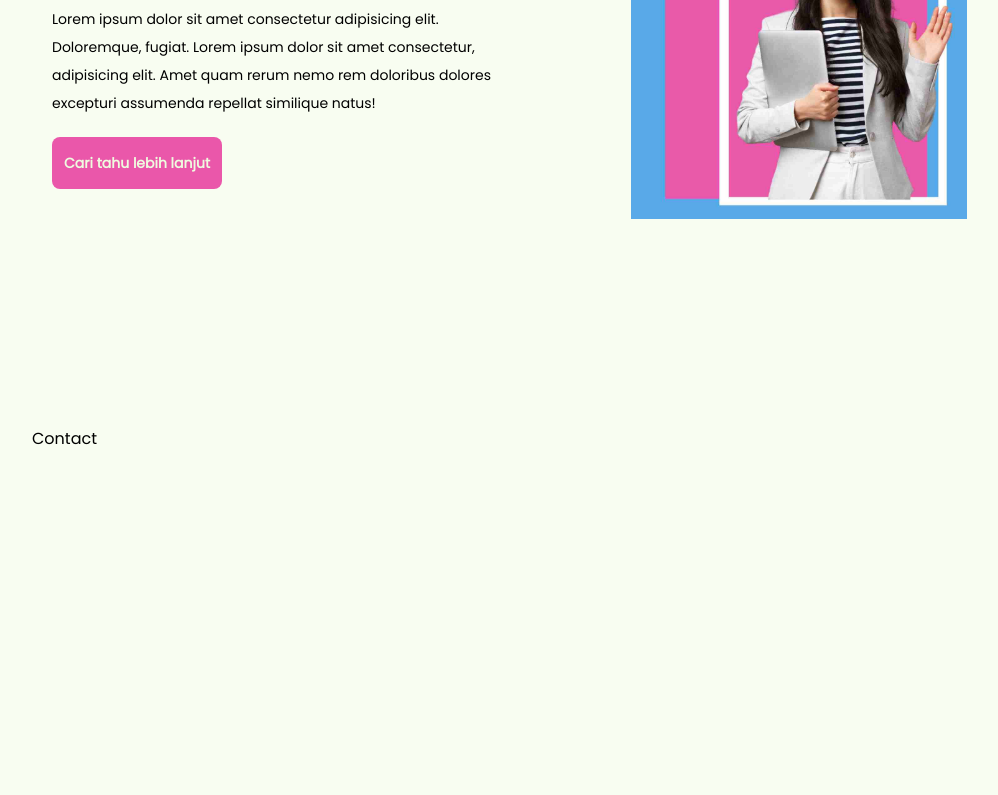
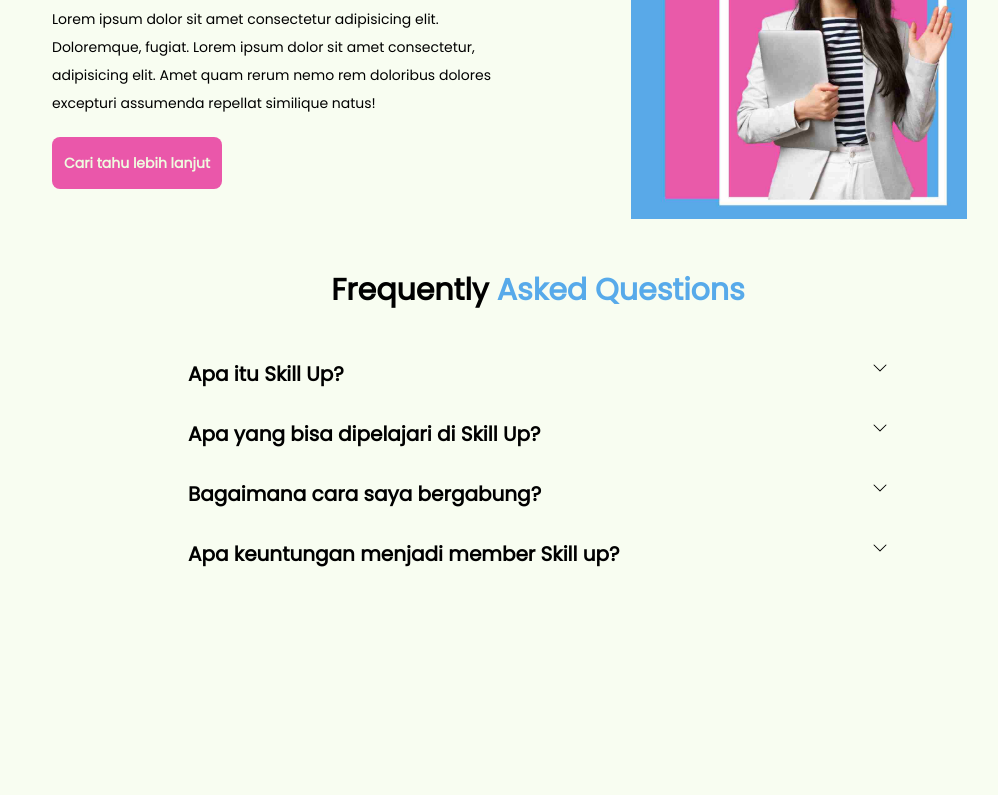
Before and after one commit to fnintani/skill-up, a React (Vite) app: page / in a window 1280 px wide. Shown: the part 3429-4224 px from the top of the page, without its empty margins (102-1100 px from the left). Built offline with nearby package versions, Linux system fonts and the light colour scheme.

Commit message:
accordion FAQ

```diff
--- a/src/components/Screens/Accordion.jsx
+++ b/src/components/Screens/Accordion.jsx
@@ -1,9 +1,38 @@
-import React from 'react'
+import React, { useState } from "react";
+import { BsChevronDown } from "react-icons/bs";
+import {motion, AnimatePresence} from "framer-motion"
 
-function Accordion() {
+function Accordion({ title, id, desc}) {
+  const [activeIndex, setActiveIndex] = useState(null)
+  const handleClick = (id) => {
+    setActiveIndex(id === activeIndex ? null : id)
+  }
   return (
-    <div>Accordion</div>
-  )
+    <div className="pb-8">
+      <div className="flex justify-between">
+        <div className="text-xl font-bold text-base">{title}</div>
+        <BsChevronDown  className={`${
+            id === activeIndex ? "rotate-180" : "rotate-0"
+          } cursor-pointer transition-all duration-300`} onClick={() => handleClick(id)}/>
+      </div>
+      <AnimatePresence>
+        {id === activeIndex && (
+          <motion.div
+            initial={{ height: 0 }}
+            animate={{ height: "auto" }}
+            exit={{ height: 0 }}
+            transition={{ duration: 0.3 }}
+            style={{ overflow: "hidden" }}
+            className="pt-4"
+          >
+            <p className="text-sm leading-7 text-gray">
+             {desc}
+            </p>
+          </motion.div>
+        )}
+      </AnimatePresence>
+    </div>
+  );
 }
 
-export default Accordion
+export default Accordion;
--- a/src/components/Screens/Teacher.jsx
+++ b/src/components/Screens/Teacher.jsx
@@ -1,6 +1,8 @@
-import React from 'react'
-import teacher1 from "../../assets/teacher1.jpg"
-import teacher2 from "../../assets/teacher2.jpg"
+import React from "react";
+import teacher1 from "../../assets/teacher1.jpg";
+import teacher2 from "../../assets/teacher2.jpg";
+import { accordions } from "../../data";
+import Accordion from './Accordion';
 
 function Teacher() {
   return (
@@ -8,12 +10,15 @@ function Teacher() {
       <div className="grid sm:grid-cols-2 place-items-center gap-8">
         <div className="pl-5">
           <div className="font-bold text-[1.875rem] sm:text-[1.5rem]">
-            Bergabung menjadi <span className="text-blueMain">instruktur</span> <br/>
+            Bergabung menjadi <span className="text-blueMain">instruktur</span>{" "}
+            <br />
             platform kami
           </div>
           <p className="text-sm leading-7 mt-5">
-            Lorem ipsum dolor sit amet consectetur adipisicing elit. Doloremque, fugiat.
-            Lorem ipsum dolor sit amet consectetur, adipisicing elit. Amet quam rerum nemo rem doloribus dolores excepturi assumenda repellat similique natus!
+            Lorem ipsum dolor sit amet consectetur adipisicing elit. Doloremque,
+            fugiat. Lorem ipsum dolor sit amet consectetur, adipisicing elit.
+            Amet quam rerum nemo rem doloribus dolores excepturi assumenda
+            repellat similique natus!
           </p>
           <button className="font-bold mt-5 py-4 px-3 bg-blueMain rounded-lg text-sm">
             Mulai mengajar
@@ -24,12 +29,15 @@ function Teacher() {
         </div>
         <div className="pl-5">
           <div className="font-bold text-[1.875rem] sm:text-[1.5rem]">
-            Bergabung menjadi <span className="text-blueMain">instruktur</span> <br/>
+            Bergabung menjadi <span className="text-blueMain">instruktur</span>{" "}
+            <br />
             platform kami
           </div>
           <p className="text-sm leading-7 mt-5">
-            Lorem ipsum dolor sit amet consectetur adipisicing elit. Doloremque, fugiat.
-            Lorem ipsum dolor sit amet consectetur, adipisicing elit. Amet quam rerum nemo rem doloribus dolores excepturi assumenda repellat similique natus!
+            Lorem ipsum dolor sit amet consectetur adipisicing elit. Doloremque,
+            fugiat. Lorem ipsum dolor sit amet consectetur, adipisicing elit.
+            Amet quam rerum nemo rem doloribus dolores excepturi assumenda
+            repellat similique natus!
           </p>
           <button className="font-bold mt-5 py-4 px-3 bg-pinkAccent text-limeSecondary rounded-lg text-sm">
             Cari tahu lebih lanjut
@@ -39,8 +47,18 @@ function Teacher() {
           <img src={teacher2} alt="" />
         </div>
       </div>
+      <div className="text-center font-bold my-8 sm:text-[1.878rem] text-[1.5rem]">
+        Frequently<span className="text-blueMain"> Asked Questions</span>
       </div>
+      <div className="mt-12 max-w-[700px] mx-auto">
+        {accordions.map((item) => {
+          return (
+            <Accordion key={item.id} {...item}/>
           )
+          })}
+      </div>
+    </div>
+  );
 }
 
-export default Teacher
+export default Teacher;
--- a/src/data.jsx
+++ b/src/data.jsx
@@ -147,17 +147,21 @@ export const accordions = [
   {
     id: 1,
     title: "Apa itu Skill Up?",
+    desc: "Lorem, ipsum dolor sit amet consectetur adipisicing elit. Iusto sequi architecto magni blanditiis excepturi molestiae soluta alias molestias repellendus numquam. Nisi id quaerat hic animi, sit dolorum. Asperiores, sint deleniti!"
   },
   {
     id: 2,
     title: "Apa yang bisa dipelajari di Skill Up?",
+    desc: "Lorem, ipsum dolor sit amet consectetur adipisicing elit. Iusto sequi architecto magni blanditiis excepturi molestiae soluta alias molestias repellendus numquam. sint deleniti!"
   },
   {
     id: 3,
     title: "Bagaimana cara saya bergabung?",
+    desc: "Lorem, ipsum dolor sit amet consectetur adipisicing elit. Iusto sequi architecto magni blanditiis excepturi molestiae soluta alias molestias repellendus numqua Asperiores, sint deleniti!"
   },
   {
     id: 4,
     title: "Apa keuntungan menjadi member Skill up?",
+    desc: "Lorem, ipsum dolor sit amet consectetur adipisicing elit. Iusto sequi architecto magni blanditiis excepturi molestiae soluta alias molestias repellendus numquam. Nisi id quaerat hic animi, sit dolorum. Asperiores, sint deleniti!Nisi id quaerat hic animi, sit dolorum. Asperiores "
   },
 ];
```
Lines whose indentation alone changed are shown as unchanged.
